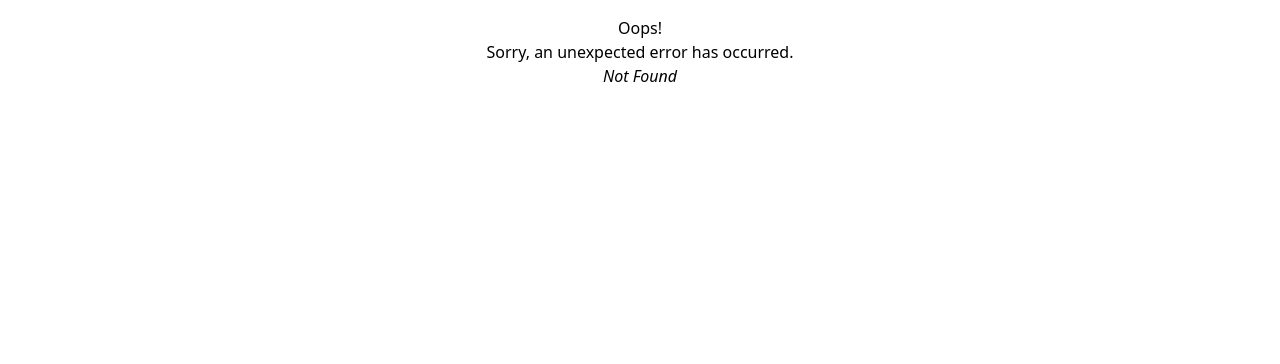
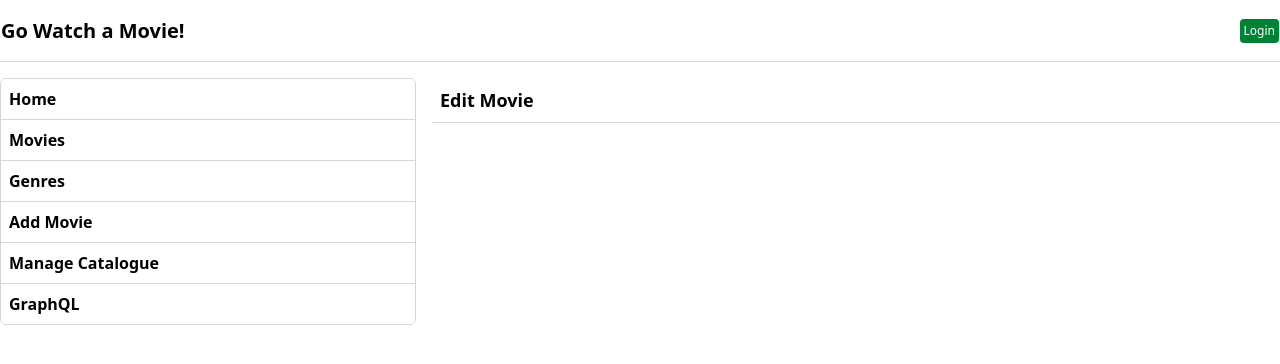
Before and after one commit to addcx1developer/movies-251109, a React (Vite) app in the folder frontend/: page /admin/movie/0 in a window 1280 px wide. Before the commit this address had no page. Shown: the top 364 px of the page. Built offline with nearby package versions, Linux system fonts and the light colour scheme.

Commit message:
Using react router link

```diff
--- a/frontend/src/App.jsx
+++ b/frontend/src/App.jsx
@@ -1,4 +1,4 @@
-import { Outlet } from "react-router";
+import { Link, Outlet } from "react-router";
 
 import Home from "./components/Home";
 
@@ -8,61 +8,64 @@ function App() {
       <div className="container space-y-4">
         <header className="flex justify-between items-center py-4 border border-transparent border-b-gray-300">
           <h1 className="text-xl font-bold">Go Watch a Movie!</h1>
-          <button className="bg-green-700 hover:bg-green-600 text-white text-xs rounded-sm p-1 cursor-pointer transition duration-300 ease-in-out">
+          <Link
+            to="/login"
+            className="bg-green-700 hover:bg-green-600 text-white text-xs rounded-sm p-1 cursor-pointer transition duration-300 ease-in-out"
+          >
             Login
-          </button>
+          </Link>
         </header>
 
         <div className="grid grid-cols-3 gap-4">
           <nav>
             <ul className="font-semibold border border-gray-300 rounded-md overflow-hidden divide-y divide-gray-300">
               <li>
-                <a
-                  href="/"
+                <Link
+                  to="/"
                   className="block p-2 bg-white hover:bg-gray-200 transition duration-300 ease-in-out"
                 >
                   Home
-                </a>
+                </Link>
               </li>
               <li>
-                <a
-                  href="/movies"
+                <Link
+                  to="/movies"
                   className="block p-2 bg-white hover:bg-gray-200 transition duration-300 ease-in-out"
                 >
                   Movies
-                </a>
+                </Link>
               </li>
               <li>
-                <a
-                  href="#!"
+                <Link
+                  to="/genres"
                   className="block p-2 bg-white hover:bg-gray-200 transition duration-300 ease-in-out"
                 >
                   Genres
-                </a>
+                </Link>
               </li>
               <li>
-                <a
-                  href="#!"
+                <Link
+                  to="/admin/movie/0"
                   className="block p-2 bg-white hover:bg-gray-200 transition duration-300 ease-in-out"
                 >
                   Add Movie
-                </a>
+                </Link>
               </li>
               <li>
-                <a
-                  href="#!"
+                <Link
+                  to="/manage-catalogue"
                   className="block p-2 bg-white hover:bg-gray-200 transition duration-300 ease-in-out"
                 >
                   Manage Catalogue
-                </a>
+                </Link>
               </li>
               <li>
-                <a
-                  href="#!"
+                <Link
+                  to="/graphql"
                   className="block p-2 bg-white hover:bg-gray-200 transition duration-300 ease-in-out"
                 >
                   GraphQL
-                </a>
+                </Link>
               </li>
             </ul>
           </nav>
--- /dev/null
+++ b/frontend/src/components/EditMovie.jsx
@@ -0,0 +1,11 @@
+function EditMovie() {
+  return (
+    <div>
+      <h2 className="text-lg font-bold border-b border-gray-300 p-2">
+        Edit Movie
+      </h2>
+    </div>
+  );
+}
+
+export default EditMovie;
--- a/frontend/src/components/ErrorPage.jsx
+++ b/frontend/src/components/ErrorPage.jsx
@@ -6,7 +6,7 @@ function ErrorPage() {
   return (
     <div className="flex flex-col items-center">
       <div className="container text-center p-4">
-        <h1>Oops!</h1>
+        <h1 className="text-2xl">Oops!</h1>
         <p>Sorry, an unexpected error has occurred.</p>
         <p>
           <em>{error.statusText || error.message}</em>
--- /dev/null
+++ b/frontend/src/components/Genres.jsx
@@ -0,0 +1,9 @@
+function Genres() {
+  return (
+    <div>
+      <h2 className="text-lg font-bold border-b border-gray-300 p-2">Genres</h2>
+    </div>
+  );
+}
+
+export default Genres;
--- /dev/null
+++ b/frontend/src/components/GraphQL.jsx
@@ -0,0 +1,11 @@
+function GraphQL() {
+  return (
+    <div>
+      <h2 className="text-lg font-bold border-b border-gray-300 p-2">
+        GraphQL
+      </h2>
+    </div>
+  );
+}
+
+export default GraphQL;
--- a/frontend/src/components/Home.jsx
+++ b/frontend/src/components/Home.jsx
@@ -1,3 +1,5 @@
+import { Link } from "react-router";
+
 import Ticket from "../images/movie_tickets.jpg";
 
 function Home() {
@@ -7,7 +9,9 @@ function Home() {
         Find a movie to watch tonight!
       </h2>
       <div className="flex justify-center p-2">
-        <img src={Ticket} alt="movie tickets" />
+        <Link to="/movies">
+          <img src={Ticket} alt="movie tickets" />
+        </Link>
       </div>
     </div>
   );
--- /dev/null
+++ b/frontend/src/components/Login.jsx
@@ -0,0 +1,9 @@
+function Login() {
+  return (
+    <div>
+      <h2 className="text-lg font-bold border-b border-gray-300 p-2">Login</h2>
+    </div>
+  );
+}
+
+export default Login;
--- /dev/null
+++ b/frontend/src/components/ManageCatalogue.jsx
@@ -0,0 +1,11 @@
+function ManageCatalogue() {
+  return (
+    <div>
+      <h2 className="text-lg font-bold border-b border-gray-300 p-2">
+        Manage Catalogue
+      </h2>
+    </div>
+  );
+}
+
+export default ManageCatalogue;
--- /dev/null
+++ b/frontend/src/components/Movie.jsx
@@ -0,0 +1,9 @@
+function Movie() {
+  return (
+    <div>
+      <h2 className="text-lg font-bold border-b border-gray-300 p-2">Movie</h2>
+    </div>
+  );
+}
+
+export default Movie;
--- a/frontend/src/components/Movies.jsx
+++ b/frontend/src/components/Movies.jsx
@@ -1,6 +1,6 @@
 function Movies() {
   return (
-    <div className="text-center">
+    <div>
       <h2 className="text-lg font-bold border-b border-gray-300 p-2">Movies</h2>
     </div>
   );
```
Also changed, not shown: frontend/src/main.jsx (+10 -0 lines), 1 other file (tests, documents, lock files or other folders).
